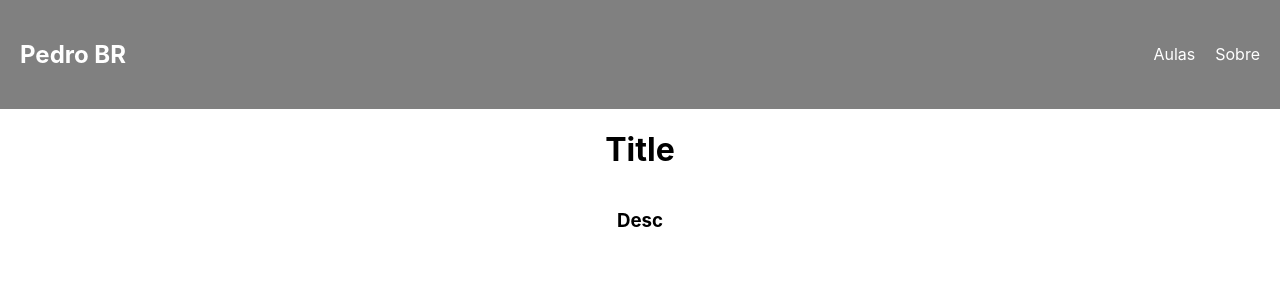
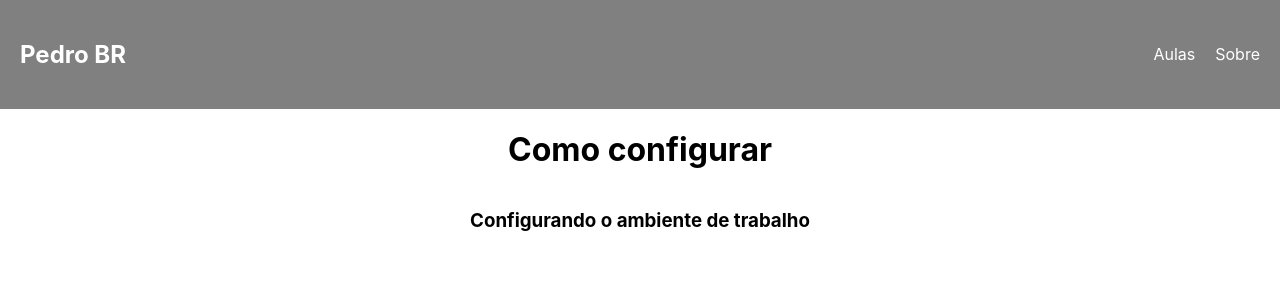
Before and after one commit to pedrogutierresbr/estudo-reactjs-curso-progbr, a React (Create React App) app in the folder react-router/: page /aulas/1 in a window 1280 px wide. Shown: the top 300 px of the page. Built offline with nearby package versions, Linux system fonts and the light colour scheme.

Commit message:
utilizado hooks params para filtrar objeto e mostrar conteudo de acordo com a rota requisitada

```diff
--- a/react-router/src/components/Aula.js
+++ b/react-router/src/components/Aula.js
@@ -1,10 +1,22 @@
-import React from "react";
+import data from "../Data";
+
+import { useParams } from "react-router-dom";
+import React, { useState, useEffect } from "react";
 
 export default function Aula(props) {
+    const params = useParams();
+
+    const [aula, setAula] = useState({});
+
+    useEffect(() => {
+        // eslint-disable-next-line eqeqeq
+        setAula(data.filter((aula) => aula.id == params.id)[0]);
+    }, [params]);
+
     return (
         <div className="page">
-            <h1>Title</h1>
-            <h3>Desc</h3>
+            <h1>{aula.title}</h1>
+            <h3>{aula.desc}</h3>
         </div>
     );
 }
```
